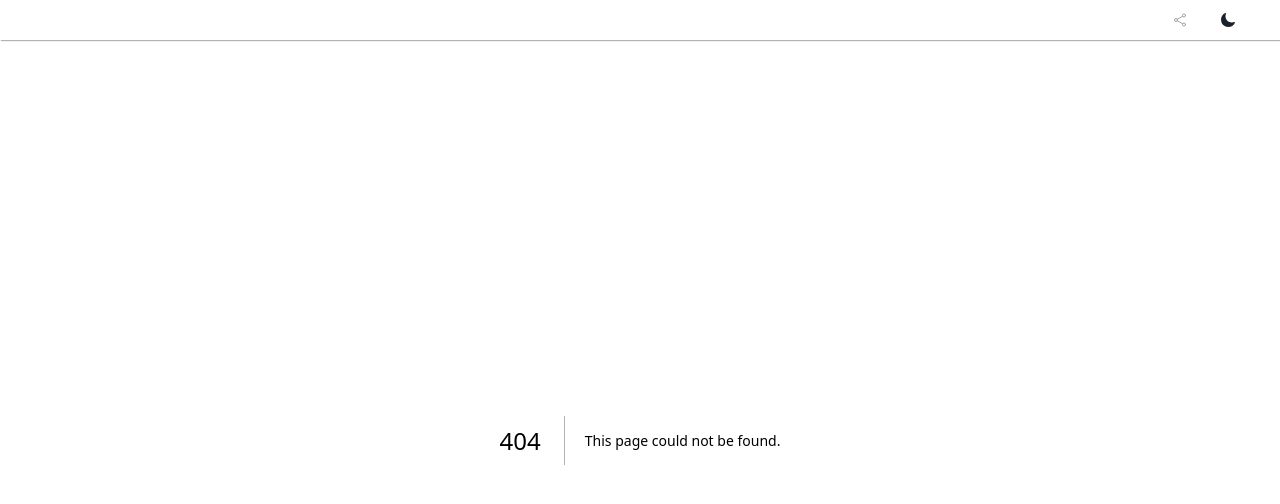
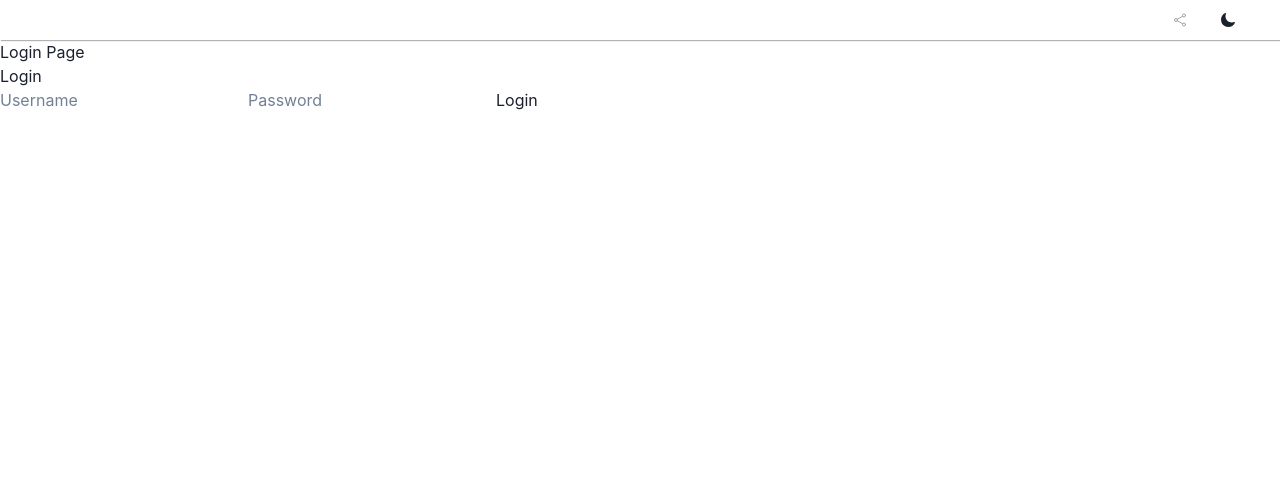
Before and after one commit to robertoloja/mandarin-app, a Next.js app in the folder frontend/: page /login in a window 1280 px wide. Before the commit this address had no page. Shown: the top 504 px of the page. Built offline with nearby package versions, Linux system fonts and the light colour scheme.

Commit message:
Login test working on both frontend and backend

```diff
--- /dev/null
+++ b/frontend/src/app/login/page.tsx
@@ -0,0 +1,14 @@
+'use client';
+import React from 'react';
+import LoginTest from '@/components/LoginTest';
+
+const LoginPage: React.FC = () => {
+  return (
+    <div>
+      <h1>Login Page</h1>
+      <LoginTest />
+    </div>
+  );
+};
+
+export default LoginPage;
--- /dev/null
+++ b/frontend/src/components/LoginTest.tsx
@@ -0,0 +1,60 @@
+import React, { useState } from 'react';
+import { login } from '@/utils/store/authSlice';
+import { TypedUseSelectorHook, useDispatch, useSelector } from 'react-redux';
+import { configureStore } from '@reduxjs/toolkit';
+import authReducer from '@/utils/store/authSlice'; // Adjust the path to your auth slice
+
+// Configure the Redux store
+export const store = configureStore({
+  reducer: {
+    auth: authReducer,
+  },
+});
+
+// Infer the `RootState` and `AppDispatch` types from the store itself
+export type RootState = ReturnType<typeof store.getState>;
+export type AppDispatch = typeof store.dispatch;
+// Use throughout your app instead of plain `useDispatch` and `useSelector`
+export const useAppDispatch: () => AppDispatch = useDispatch;
+export const useAppSelector: TypedUseSelectorHook<RootState> = useSelector;
+
+const LoginForm: React.FC = () => {
+  const dispatch = useAppDispatch();
+  const authState = useAppSelector((state) => state.auth);
+
+  const [username, setUsername] = useState('');
+  const [password, setPassword] = useState('');
+
+  const handleLogin = async () => {
+    try {
+      await dispatch(login({ username, password })).unwrap(); // Use unwrap to throw errors if the thunk is rejected
+      alert('Login successful!');
+    } catch (error) {
+      console.error('Login failed:', error);
+    }
+  };
+
+  return (
+    <div>
+      <h2>Login</h2>
+      <input
+        type="text"
+        placeholder="Username"
+        value={username}
+        onChange={(e) => setUsername(e.target.value)}
+      />
+      <input
+        type="password"
+        placeholder="Password"
+        value={password}
+        onChange={(e) => setPassword(e.target.value)}
+      />
+      <button onClick={handleLogin} disabled={authState.loading}>
+        {authState.loading ? 'Logging in...' : 'Login'}
+      </button>
+      {authState.error && <p style={{ color: 'red' }}>{authState.error}</p>}
+    </div>
+  );
+};
+
+export default LoginForm;
```
Also changed, not shown: 2 other files (tests, documents, lock files or other folders).
